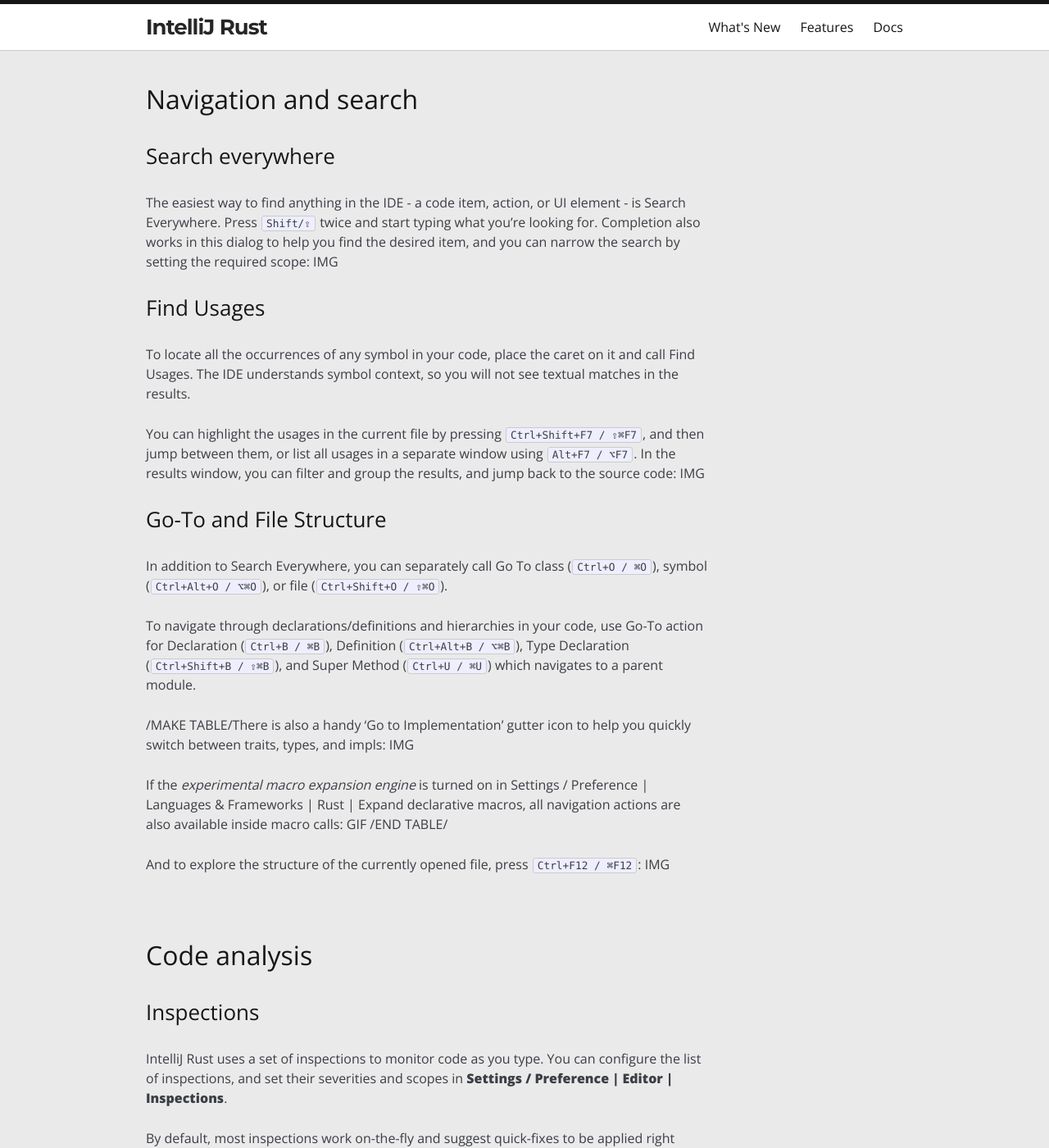
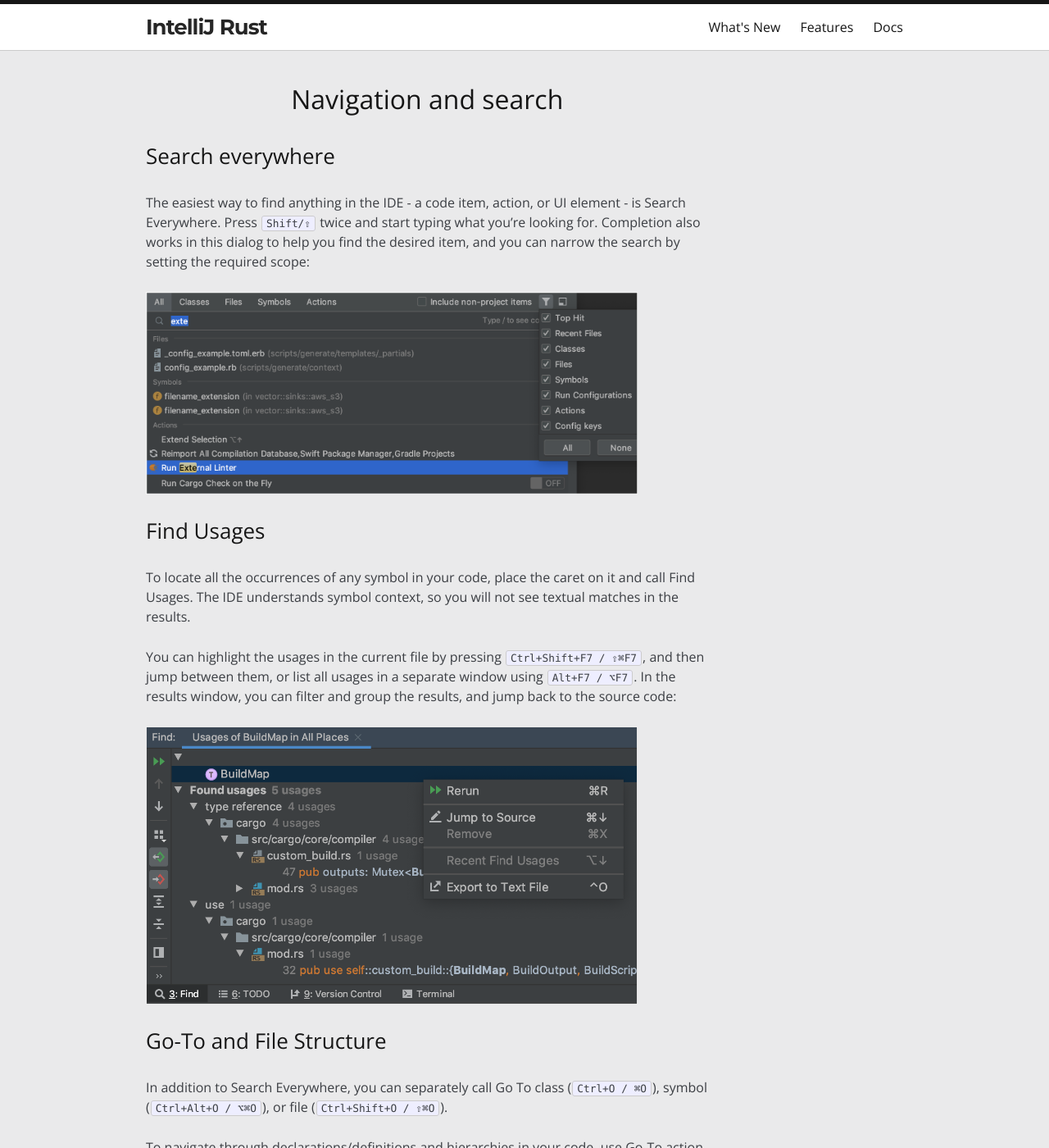
Before and after one commit to intellij-rust/intellij-rust.github.io, a Jekyll site: the page built from features.html, in a window 1280 px wide and 1400 px high, scrolled down 6799 px. Shown: the whole window at 82% size. Built offline with Jekyll 4.4.1, drawn with Linux system fonts in a browser that asks for light colours; nearby versions of some CDN libraries; some web fonts are replaced; some of the changed text lies outside the part shown.

Commit message:
Features - Navigation

```diff
--- a/features.html
+++ b/features.html
@@ -210,14 +210,16 @@
 </p>
 <br/>
 
-  <h2 id="navigation">Navigation and search</h2>
+  <h2 id="navigation" align="center">Navigation and search</h2>
 <h3>Search everywhere</h3>
-<p>The easiest way to find anything in the IDE - a code item, action, or UI element - is Search Everywhere. Press <code>Shift/⇧</code> twice and start typing what you’re looking for. Completion also works in this dialog to help you find the desired item, and you can narrow the search by setting the required scope: IMG</p>
+<p>The easiest way to find anything in the IDE - a code item, action, or UI element - is Search Everywhere. Press <code>Shift/⇧</code> twice and start typing what you’re looking for. Completion also works in this dialog to help you find the desired item, and you can narrow the search by setting the required scope:</p>
+<p><img src="/assets/features/navigation/search_everywhere.png" width="600"></p>
 
 <h3>Find Usages</h3>
 <p>To locate all the occurrences of any symbol in your code, place the caret on it and call Find Usages. The IDE understands symbol context, so you will not see textual matches in the results.</p>
-<p>You can highlight the usages in the current file by pressing <code>Ctrl+Shift+F7 / ⇧⌘F7</code>, and then jump between them, or list all usages in a separate window using <code>Alt+F7 / ⌥F7</code>. In the results window, you can filter and group the results, and jump back to the source code: IMG
+<p>You can highlight the usages in the current file by pressing <code>Ctrl+Shift+F7 / ⇧⌘F7</code>, and then jump between them, or list all usages in a separate window using <code>Alt+F7 / ⌥F7</code>. In the results window, you can filter and group the results, and jump back to the source code:
 </p>
+<p><img src="/assets/features/navigation/find_usages.png" width="600"></p>
 
 
 <h3>Go-To and File Structure</h3>
@@ -225,12 +227,18 @@
 
 <p>To navigate through declarations/definitions and hierarchies in your code, use Go-To action for Declaration (<code>Ctrl+B / ⌘B</code>), Definition (<code>Ctrl+Alt+B / ⌥⌘B</code>), Type Declaration (<code>Ctrl+Shift+B / ⇧⌘B</code>), and Super Method (<code>Ctrl+U / ⌘U</code>) which navigates to a parent module.</p>
 
-<p>/MAKE TABLE/There is also a handy ‘Go to Implementation’ gutter icon to help you quickly switch between traits, types, and impls: IMG
+<p>There is also a handy ‘Go to Implementation’ gutter icon to help you quickly switch between traits, types, and impls:
 </p>
+<p><img src="/assets/features/navigation/goto_impl_gutter.png" width="500"></p>
 
-<p>If the <i>experimental macro expansion engine</i> is turned on in Settings / Preference | Languages & Frameworks | Rust | Expand declarative macros, all navigation actions are also available inside macro calls: GIF /END TABLE/</p>
+<p>If the <i>experimental macro expansion engine</i> is turned on in Settings / Preference | Languages & Frameworks | Rust | Expand declarative macros, all navigation actions are also available inside macro calls:</p>
+<p><img class="gif" data-wait="true" data-scope="gif-scope" width=500
+        src="/assets/features/navigation/navigation_in_macros.png" data-gif="/assets/features/navigation/navigation_in_macros.gif"/>
+</p>
+<br/>
 
-<p>And to explore the structure of the currently opened file, press <code>Ctrl+F12 / ⌘F12</code>: IMG</p>
+<p>To explore the structure of the currently opened file, press <code>Ctrl+F12 / ⌘F12</code>:</p>
+<p><img src="/assets/features/navigation/file_structure.png" width="500"></p>
 
 
   <h2 id="analysis">Code analysis</h2>
```
Also changed, not shown: assets/features/navigation/file_structure.png (added), assets/features/navigation/find_usages.png (added), assets/features/navigation/goto_impl_gutter.png (added), assets/features/navigation/navigation_in_macros.gif (added), assets/features/navigation/navigation_in_macros.png (added), assets/features/navigation/search_everywhere.png (added).
